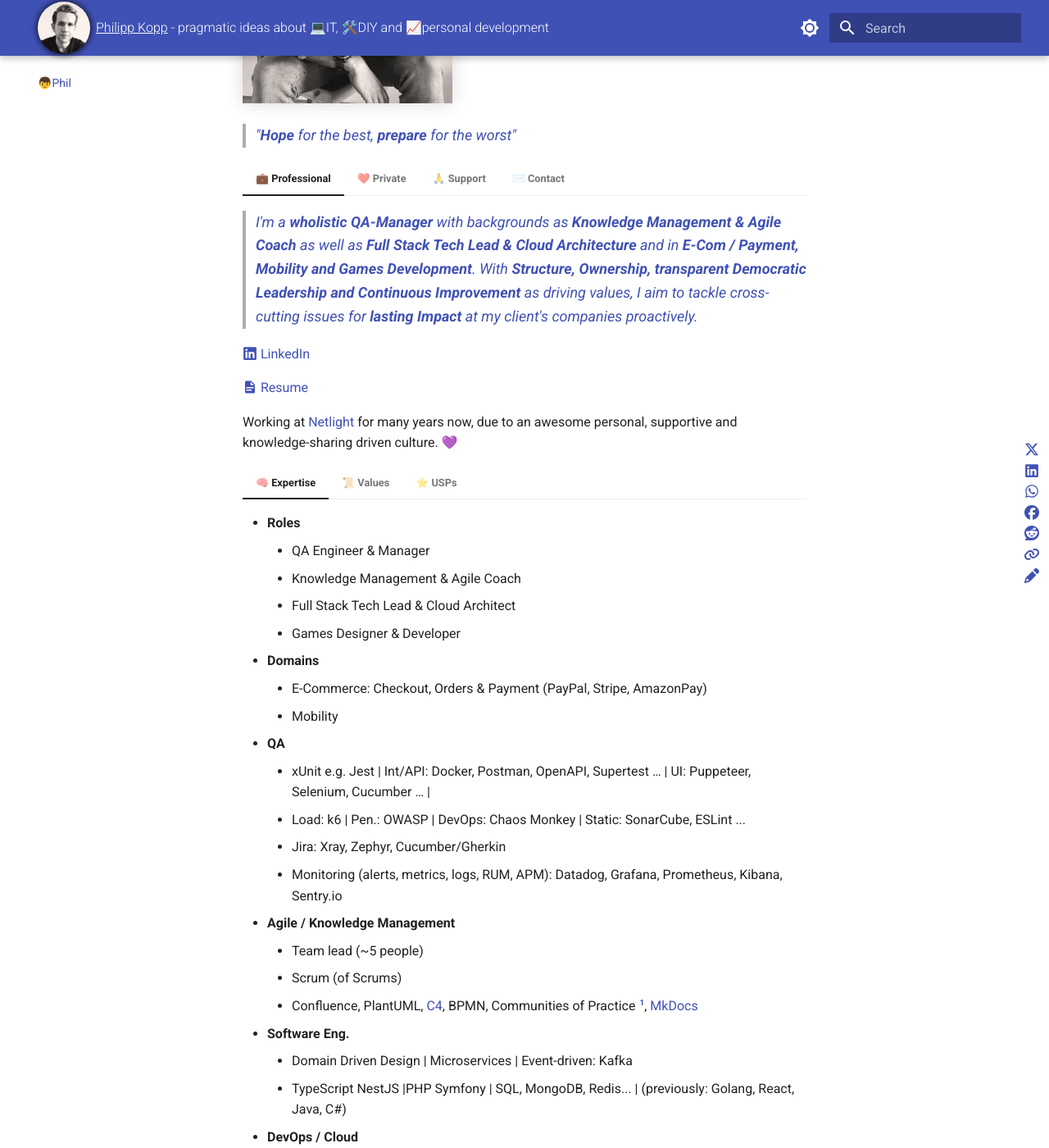
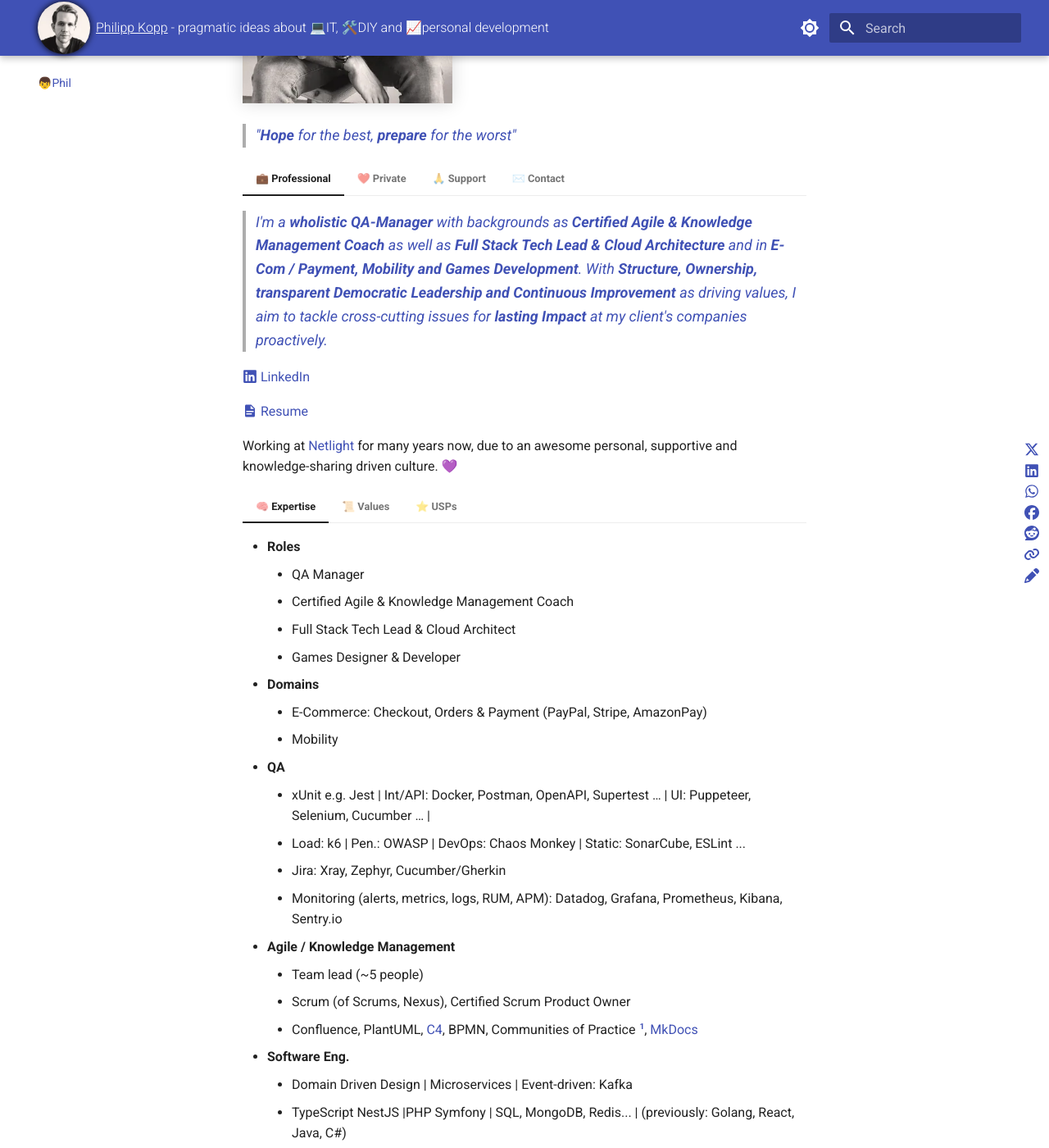
Before and after one commit to phil-m-kopp/phil-m-kopp.github.io, an MkDocs documentation site: the page built from docs/about.md, in a window 1280 px wide and 1400 px high, scrolled down 485 px. Shown: the whole window at 82% size. Built offline with MkDocs 1.6.1 and Material for MkDocs 9.7.7, drawn with Linux system fonts in a browser that asks for light colours; comment, search, counter and statistics services are not loaded.

Commit message:
About page: CSPO

```diff
--- a/docs/about.md
+++ b/docs/about.md
@@ -19,7 +19,7 @@
 
 ===+ "💼 Professional"
 
-    > I'm a **wholistic QA-Manager** with backgrounds as **Knowledge Management & Agile Coach** as well as **Full Stack Tech Lead & Cloud Architecture** and in **E-Com / Payment, Mobility and Games Development**. With **Structure, Ownership, transparent Democratic Leadership and Continuous Improvement** as driving values, I aim to tackle cross-cutting issues for **lasting Impact** at my client's companies proactively.
+    > I'm a **wholistic QA-Manager** with backgrounds as **Certified Agile & Knowledge Management Coach** as well as **Full Stack Tech Lead & Cloud Architecture** and in **E-Com / Payment, Mobility and Games Development**. With **Structure, Ownership, transparent Democratic Leadership and Continuous Improvement** as driving values, I aim to tackle cross-cutting issues for **lasting Impact** at my client's companies proactively.
 
     [:fontawesome-brands-linkedin: LinkedIn](https://www.linkedin.com/in/philipp-kopp-5b23a912a/)
 
@@ -29,8 +29,8 @@
 
     === "🧠 Expertise"
         - **Roles**
-            - QA Engineer & Manager
-            - Knowledge Management & Agile Coach
+            - QA Manager
+            - Certified Agile & Knowledge Management Coach
             - Full Stack Tech Lead & Cloud Architect
             - Games Designer & Developer
         - **Domains**
@@ -43,7 +43,7 @@
             - Monitoring (alerts, metrics, logs, RUM, APM): Datadog, Grafana, Prometheus, Kibana, Sentry.io
         - **Agile / Knowledge Management**
             - Team lead (~5 people)
-            - Scrum (of Scrums)
+            - Scrum (of Scrums, Nexus), Certified Scrum Product Owner
             - Confluence, PlantUML, [C4](https://c4model.com/), BPMN, Communities of Practice [^COP], [MkDocs](https://squidfunk.github.io/mkdocs-material/)
         - **Software Eng.**
             - Domain Driven Design | Microservices | Event-driven: Kafka
```
Also changed, not shown: docs/articles/posts/diy/list-game-dev-assets-tools/_list-game-dev-assets-tools.md (+1 -1 lines), docs/articles/posts/personal-development/list-soft-methods/_list-soft-methods.md (+7 -0 lines).
